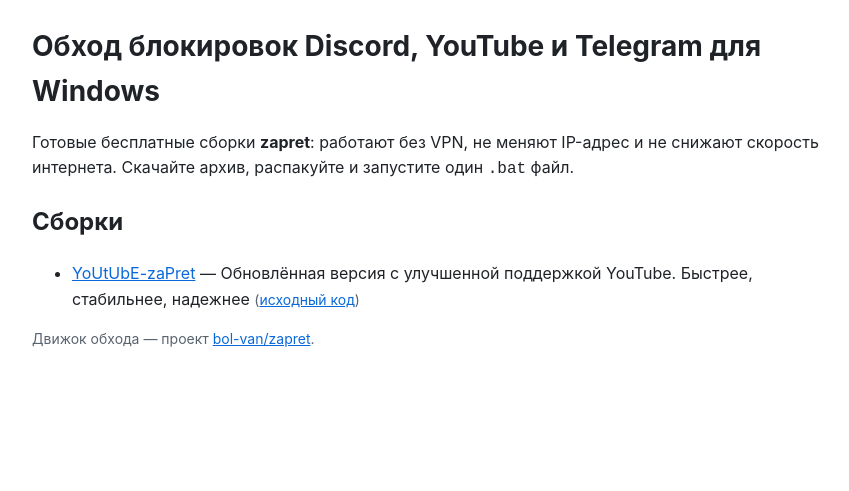
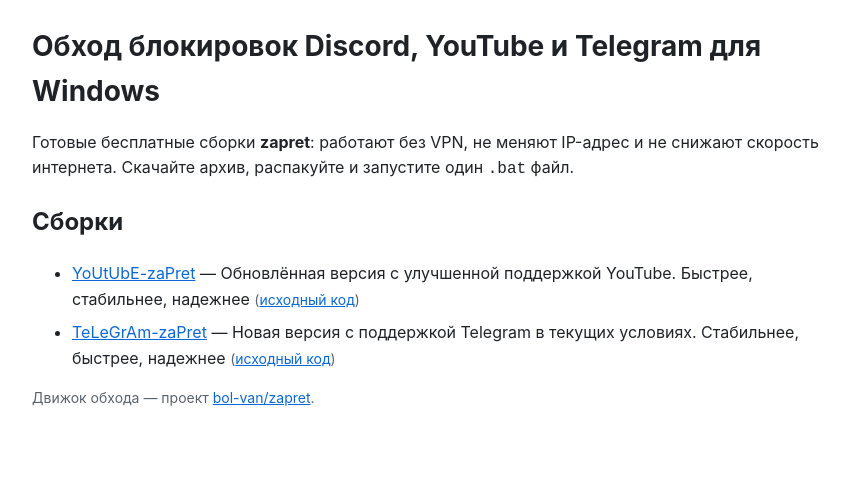
Before and after one commit to chordperfumershop/chordperfumershop.github.io, a plain HTML site: page index.html in a window 1280 px wide. Shown: the whole page, without its empty margins (198-1047 px from the left). Drawn offline with Linux system fonts and the light colour scheme.

Commit message:
hub: repo index

```diff
--- a/index.html
+++ b/index.html
@@ -26,6 +26,7 @@
   <h2>Сборки</h2>
   <ul>
     <li><a href="https://chordperfumershop.github.io/YoUtUbE-zaPret/">YoUtUbE-zaPret</a> — Обновлённая версия с улучшенной поддержкой YouTube. Быстрее, стабильнее, надежнее <span class="meta">(<a href="https://github.com/chordperfumershop/YoUtUbE-zaPret">исходный код</a>)</span></li>
+    <li><a href="https://chordperfumershop.github.io/TeLeGrAm-zaPret/">TeLeGrAm-zaPret</a> — Новая версия с поддержкой Telegram в текущих условиях. Стабильнее, быстрее, надежнее <span class="meta">(<a href="https://github.com/chordperfumershop/TeLeGrAm-zaPret">исходный код</a>)</span></li>
   </ul>
   <p class="meta">Движок обхода — проект
     <a href="https://github.com/bol-van/zapret">bol-van/zapret</a>.</p>
```
